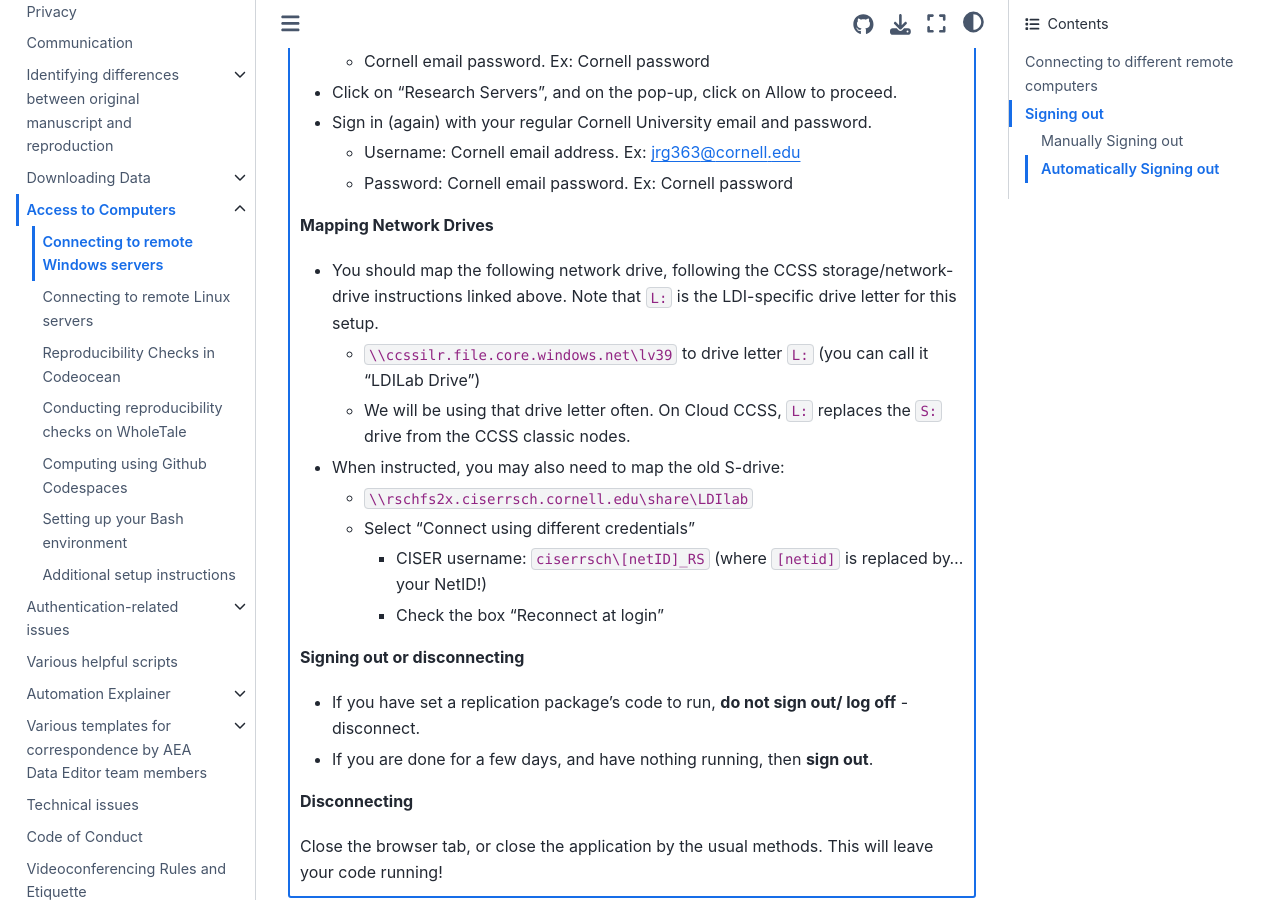
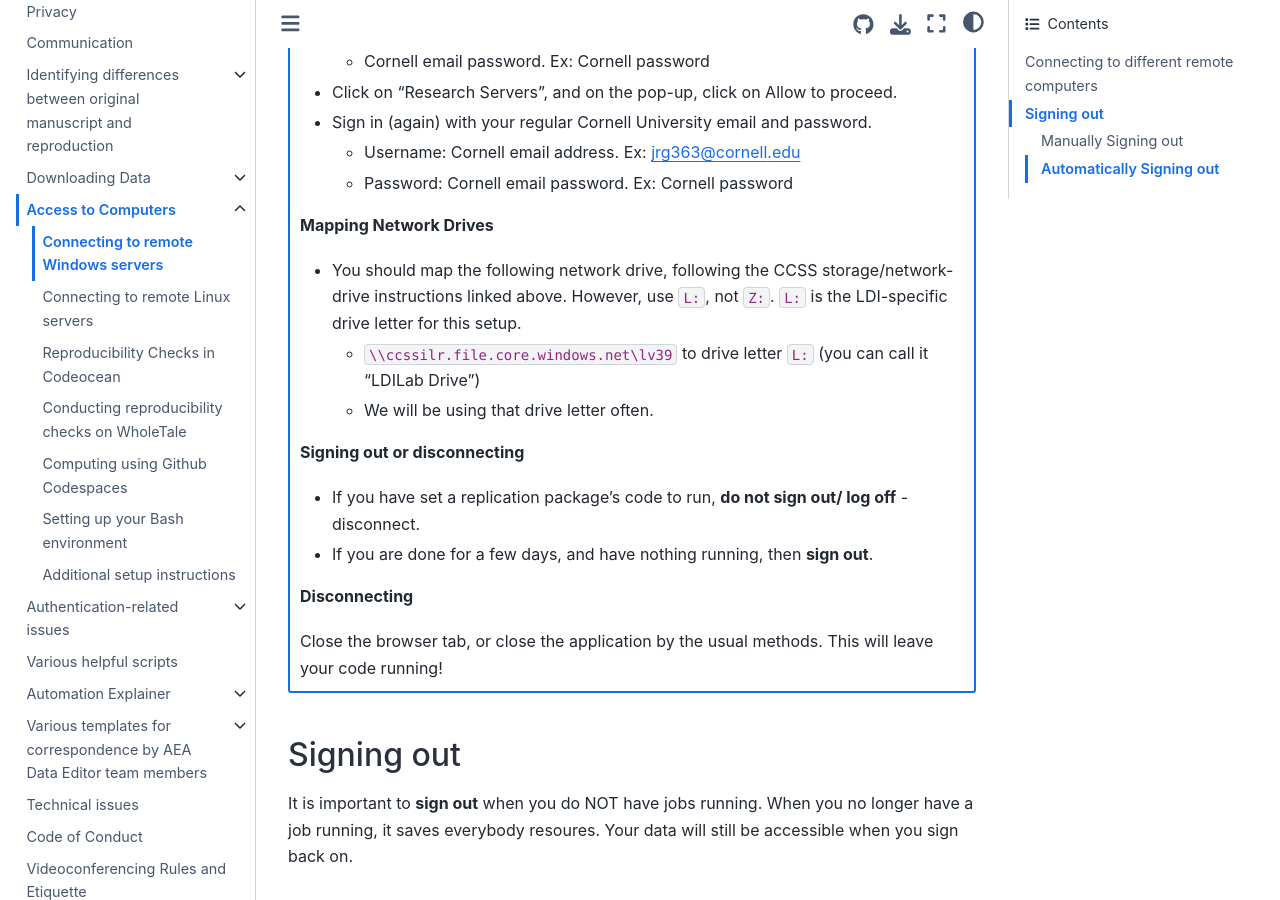
Before and after one commit to labordynamicsinstitute/ldilab-manual, a Jupyter Book: the page built from 95-10-windows-remote.md, in a window 1280 px wide and 900 px high, scrolled down 1558 px. Built offline with Jupyter Book 1.0.4 settings and Sphinx 7.4.7 and the Sphinx Book theme 1.1.4, drawn with Linux system fonts in a browser that asks for light colours.

Commit message:
Removing all references to classic - no longer exists

```diff
--- a/95-10-windows-remote.md
+++ b/95-10-windows-remote.md
@@ -67,15 +67,9 @@
 
 **Mapping Network Drives**
 
-- You should map the following network drive, following the CCSS storage/network-drive instructions linked above. Note that `L:` is the LDI-specific drive letter for this setup.
+- You should map the following network drive, following the CCSS storage/network-drive instructions linked above. However, use `L:`, not `Z:`. `L:` is the LDI-specific drive letter for this setup.
   - `\\ccssilr.file.core.windows.net\lv39` to drive letter `L:` (you can call it "LDILab Drive")
-  - We will be using that drive letter often. On Cloud CCSS, `L:` replaces the `S:` drive from the CCSS classic nodes.
-
-- When instructed, you may also need to map the old S-drive:
-  - `\\rschfs2x.ciserrsch.cornell.edu\share\LDIlab`
-  - Select “Connect using different credentials”
-    - CISER username: `ciserrsch\[netID]_RS` (where `[netid]` is replaced by... your NetID!)
-    - Check the box "Reconnect at login"
+  - We will be using that drive letter often.
 
 
 **Signing out or disconnecting**
```
